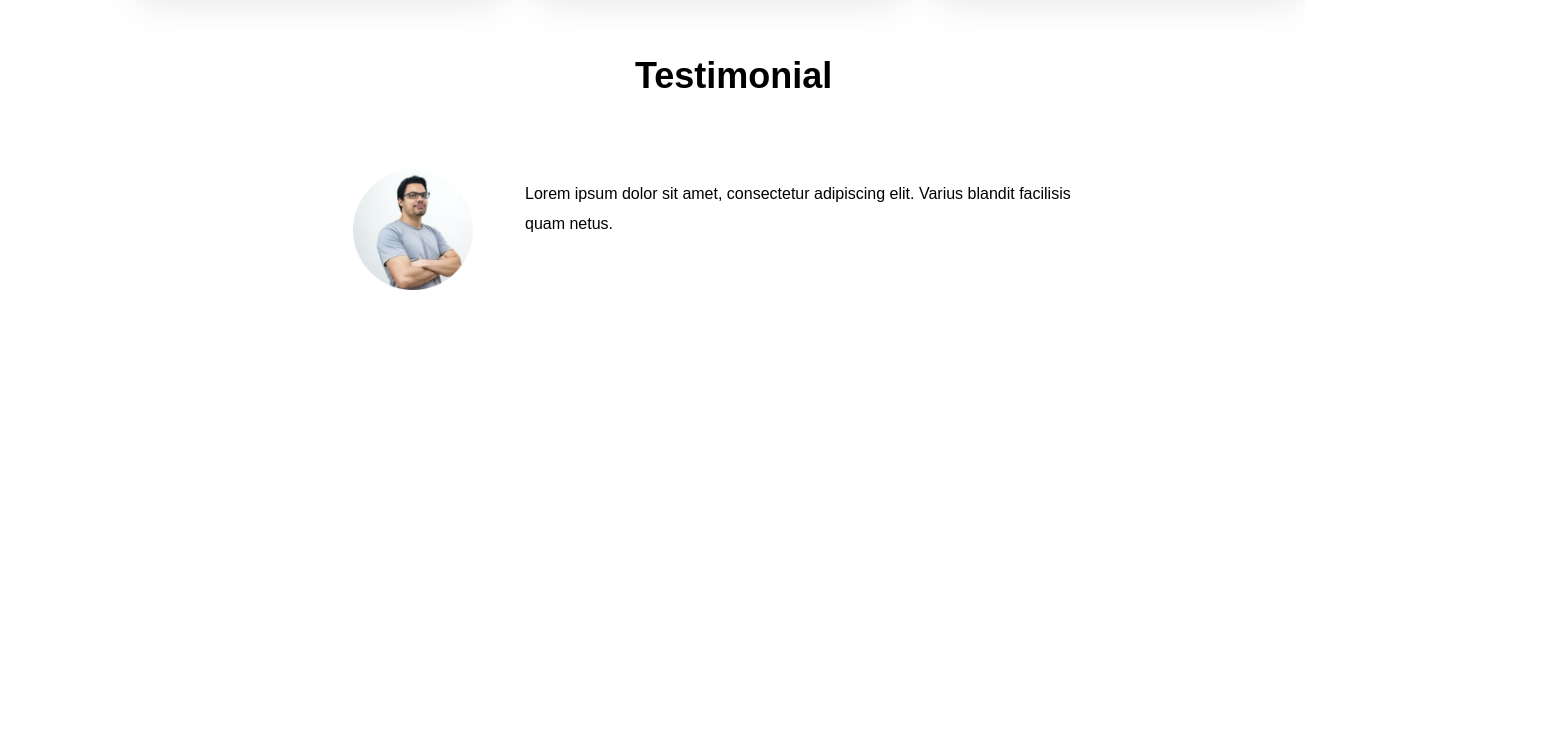
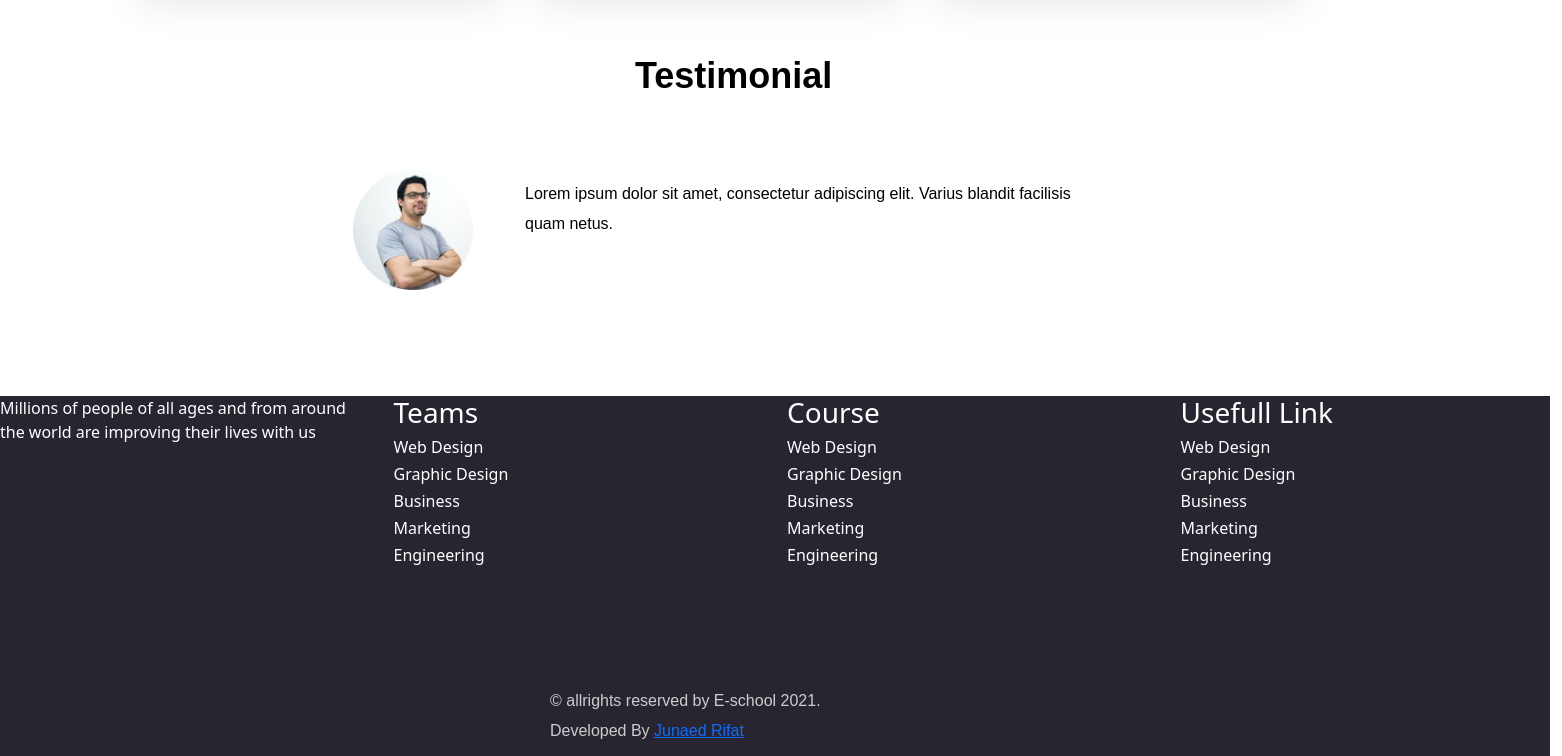
Before and after one commit to JunaedRifat/e-school, a plain HTML site: page images/index.html in a window 1280 px wide. Shown: the part 1617-2373 px from the top of the page, 1562 px wide, since content can reach past the window. Before the commit the page ends 1907 px from the top, so only its background shows below. Drawn offline with nearby package versions, Linux system fonts and the light colour scheme.

Commit message:
Done Project

```diff
--- a/images/index.html
+++ b/images/index.html
@@ -211,20 +211,48 @@
         </col-md-9>
     </div>
     </div>
+   <!-- Footer part -->
+
+    <div class="foot">
+
+      <div class="row">
+      <div class="col-md-3 design">
+        <p class="color ">Millions of people of all ages and from around the world are improving their lives with us</p>
+      </div>
+
+      <div class="col-md-3 color">
+        <h3> Teams </h3>
+        <h6>Web Design </h6>
+        <h6>Graphic Design</h6>
+        <h6>Business</h6>
+        <h6>Marketing</h6>
+        <h6>Engineering</h6>
+      </div>
+
+      <div class="col-md-3 color">
+        <h3>Course </h3>
+        <h6>Web Design </h6>
+        <h6>Graphic Design</h6>
+        <h6>Business</h6>
+        <h6>Marketing</h6>
+        <h6>Engineering</h6>
+      </div>
+
+      <div class="col-md-3 color">
+        <h3>Usefull Link </h3>
+        <h6>Web Design </h6>
+        <h6>Graphic Design</h6>
+        <h6>Business</h6>
+        <h6>Marketing</h6>
+        <h6>Engineering</h6>
 
 
-    <footer>
+      </div>
 
+      </div>
+      <small class="footer"> © allrights reserved by E-school 2021. Developed By <a href="https://www.linkedin.com/in/junaedrifat/">Junaed Rifat </a> </small>
 
-
-
-  <span>COpyright allrights reserved</span>
-
-
-
-
-    </footer>
-
+    </div>
 
 
 
--- a/images/style.css
+++ b/images/style.css
@@ -259,11 +259,39 @@ line-height: 30px;
 color: #000000;
 }
 
-.foot4{
-            <h6>Useful Link </h6>
-            <h6>Graphic Design</h6>
-            <h6>Web Design</h6>
-            <h6>Business Marketing </h6>
-            <h6>Engineering</h6>
+
+.foot{
+    position: absolute;
+    width: 1550px;
+    height: 360px;
+    left: 0px;
+    top: 2013px;
+
+    background: #282531;;
+}
+
+.color{
+
+
+    color: #FFFFFF;
 
 }
+.footer{
+    position: absolute;
+    width: 337px;
+    height: 30px;
+    left: 550px;
+    top: 290px;
+
+    font-family: Poppins, sans-serif;
+    font-style: normal;
+    font-weight: normal;
+    font-size: 16px;
+    line-height: 30px;
+    /* identical to box height, or 187% */
+
+
+    color: #CDCDCD;
+
+
+}
```
